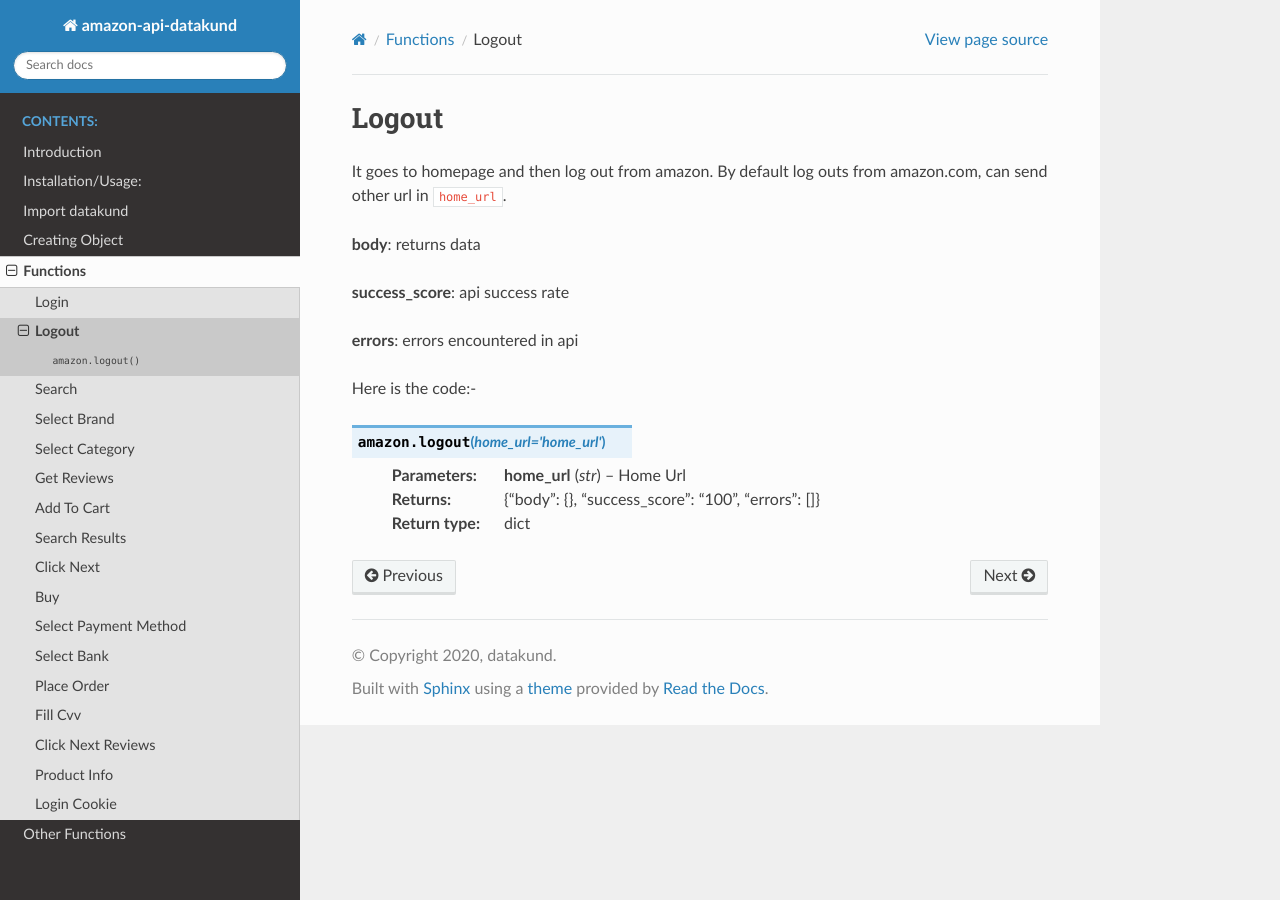
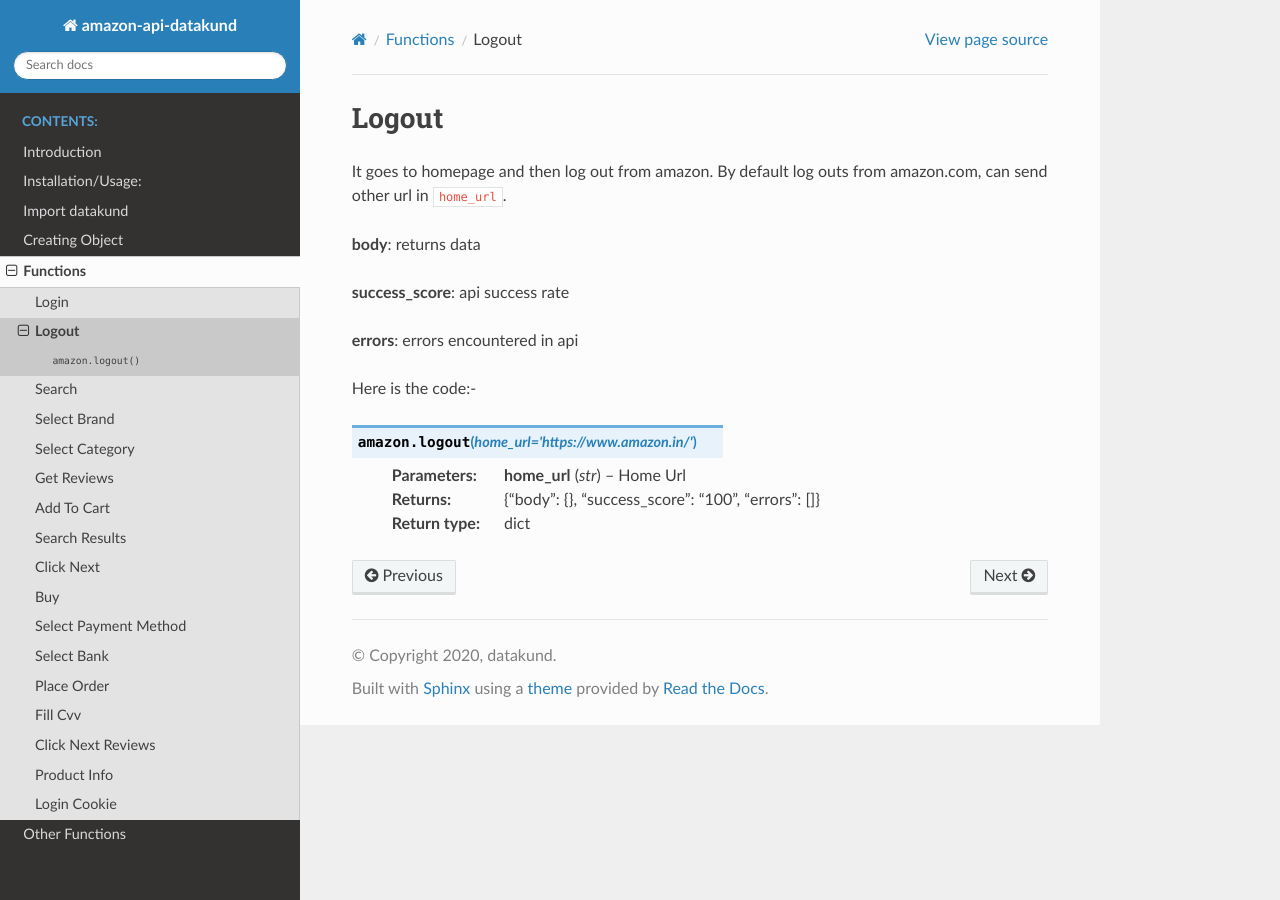
Before and after one commit to datakund/amazon-api-datakund, a Sphinx documentation site: the page built from Docs/source/logout.rst, in a window 1280 px wide. Built offline with Sphinx 7.4.7 and the Read the Docs theme 2.0.0, drawn with Linux system fonts in a browser that asks for light colours.

Commit message:
Update logout.rst

```diff
--- a/Docs/source/logout.rst
+++ b/Docs/source/logout.rst
@@ -11,7 +11,7 @@
 
 Here is the code:-
 
-.. py:function:: amazon.logout(home_url="home_url")
+.. py:function:: amazon.logout(home_url="https://www.amazon.in/")
 
 
    :param str home_url: Home Url
```
